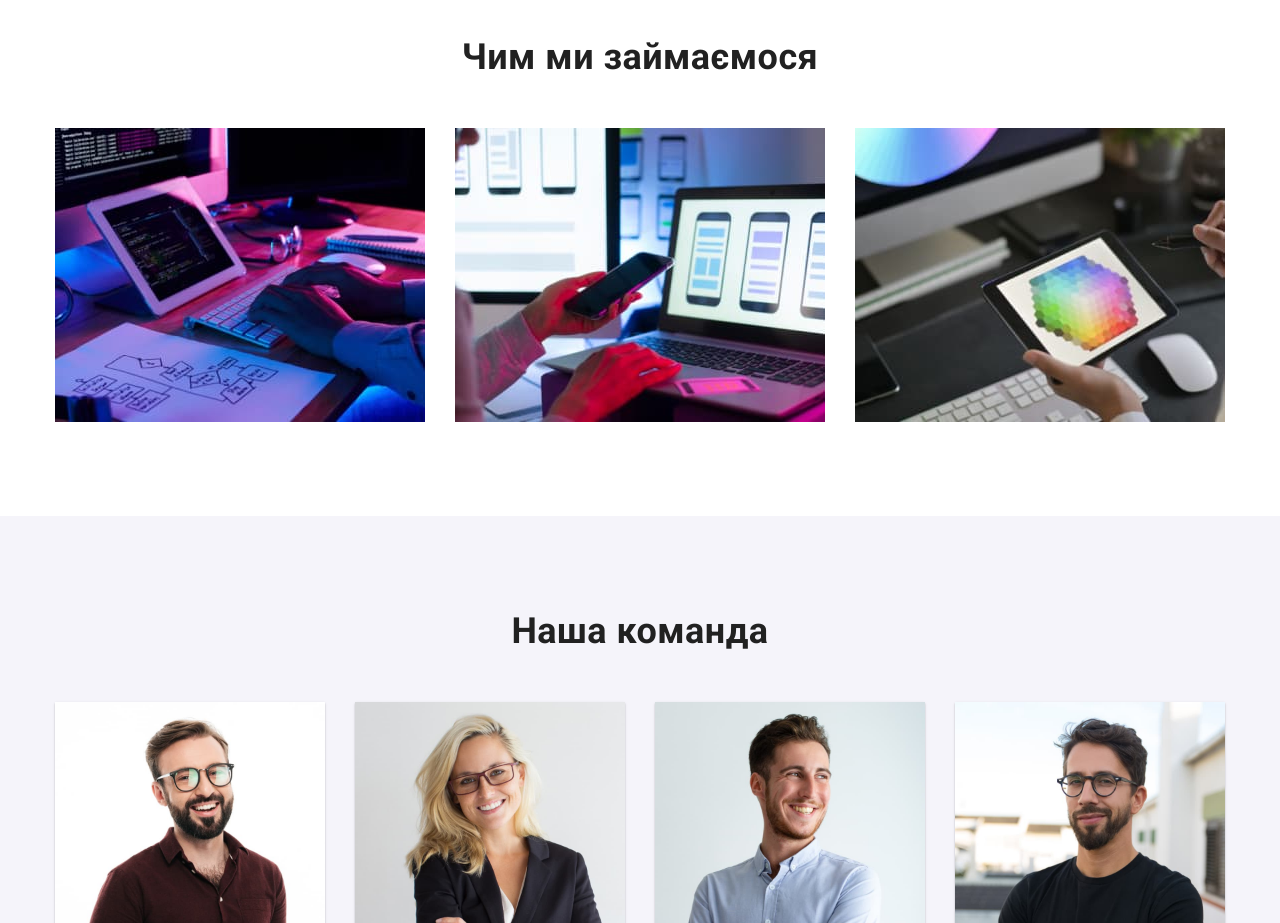
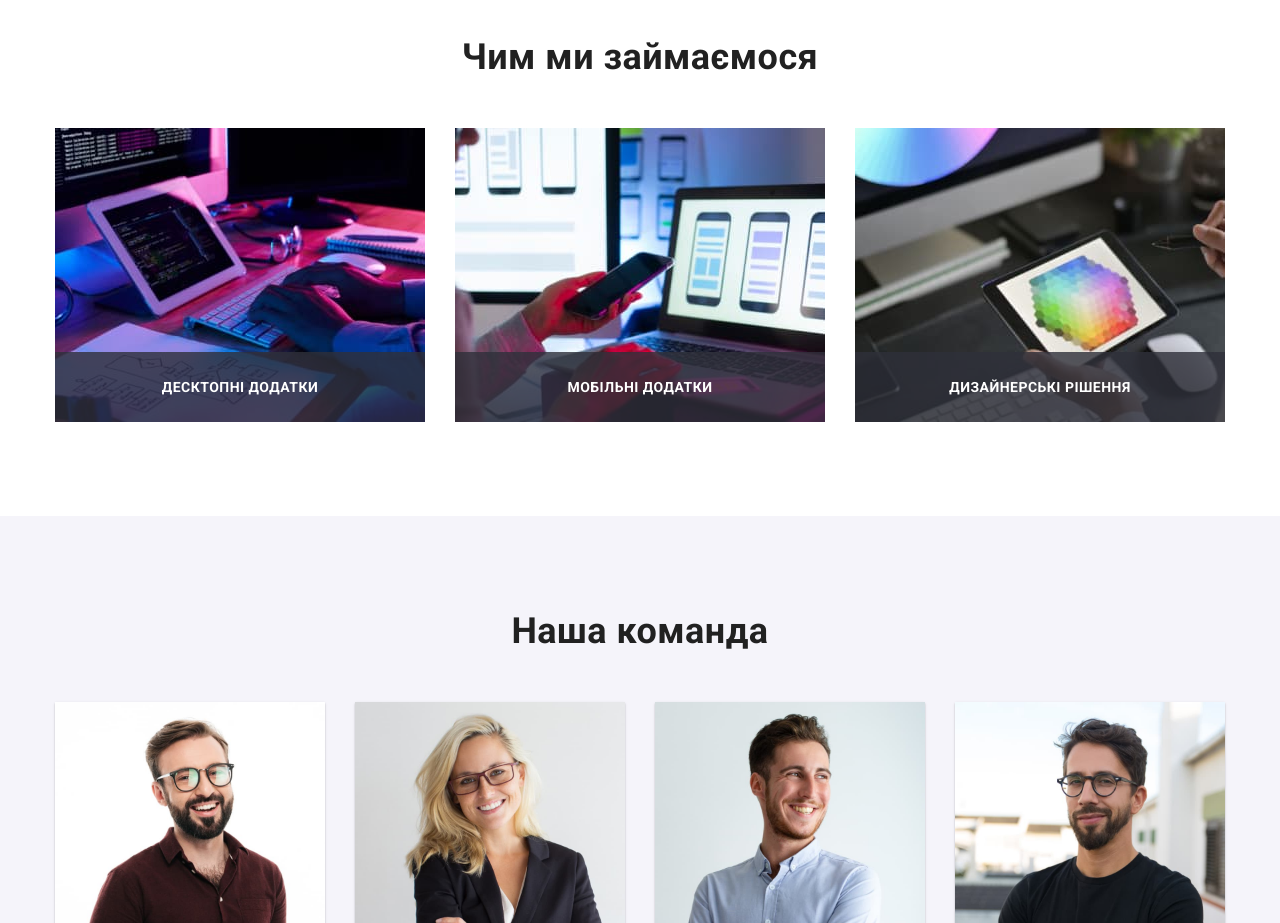
Before and after one commit to PDigitator/goit-markup-hw-05, a plain HTML site: page index.html in a window 1280 px wide. Shown: the part 1080-2003 px from the top of the page. Drawn offline with nearby package versions, Linux system fonts and the light colour scheme.

Commit message:
Додає overlay та line-current

```diff
--- a/css/styles.css
+++ b/css/styles.css
@@ -18,9 +18,11 @@
   --secondary-bgc: #2f303a;
   --hero-bgc: #c4c4c4;
   --team-bgc: #f5f4fa;
+  --works-bgc: rgba(47, 48, 58, 0.8);
   --footer-logo-bgc: rgba(255, 255, 255, 0.1);
   --header-border-color: #ececec;
   --portfolio-list-item-border-color: #eeeeee;
+  --backdrop-bgc: rgba(0, 0, 0, 0.2);
 
   /* Others */
   --indent: 30px;
@@ -113,6 +115,8 @@ img {
 }
 
 .site-nav.list .link {
+  position: relative;
+
   padding: 32px 0 31px 0;
 
   color: var(--title-text-color);
@@ -129,6 +133,19 @@ img {
 
 .site-nav .link.current {
   color: var(--accent-color);
+}
+
+.link.current::after {
+  content: '';
+
+  position: absolute;
+  bottom: -1px;
+  left: 0;
+  width: 100%;
+  height: 4px;
+  border-radius: 2px;
+
+  background-color: var(--accent-color);
 }
 
 .contacts .list-item:not(:last-child) {
@@ -277,8 +294,32 @@ img {
   align-items: center;
 }
 
+.works .list-item {
+  position: relative;
+}
+
 .works .list-item:not(:last-child) {
   margin-right: 30px;
+}
+
+.overlay {
+  position: absolute;
+  bottom: 0;
+
+  width: 100%;
+  padding-top: 27px;
+  padding-bottom: 27px;
+
+  background-color: var(--works-bgc);
+}
+
+.overlay .text {
+  font-weight: 700;
+  font-size: 14px;
+  line-height: calc(16 / 14);
+  text-align: center;
+  text-transform: uppercase;
+  color: var(--secondary-text-color);
 }
 
 /* <!-- Секція Наша команда --> */
--- a/index.html
+++ b/index.html
@@ -127,12 +127,21 @@
           <ul class="works list">
             <li class="list-item">
               <img src="./images/we-do-1.jpg" alt="Планшет на столі" width="370" height="294" />
+              <div class="overlay">
+                <p class="text">Десктопні додатки</p>
+              </div>
             </li>
             <li class="list-item">
               <img src="./images/we-do-2.jpg" alt="Ноутбук на столі" width="370" height="294" />
+              <div class="overlay">
+                <p class="text">Мобільні додатки</p>
+              </div>
             </li>
             <li class="list-item">
               <img src="./images/we-do-3.jpg" alt="Планшет у руці" width="370" height="294" />
+              <div class="overlay">
+                <p class="text">Дизайнерські рішення</p>
+              </div>
             </li>
           </ul>
         </div>
@@ -532,5 +541,9 @@
         </div>
       </div>
     </footer>
+
+    <!-- Модальне вікно -->
+
+    <script src="./js/modal.js"></script>
   </body>
 </html>
```
